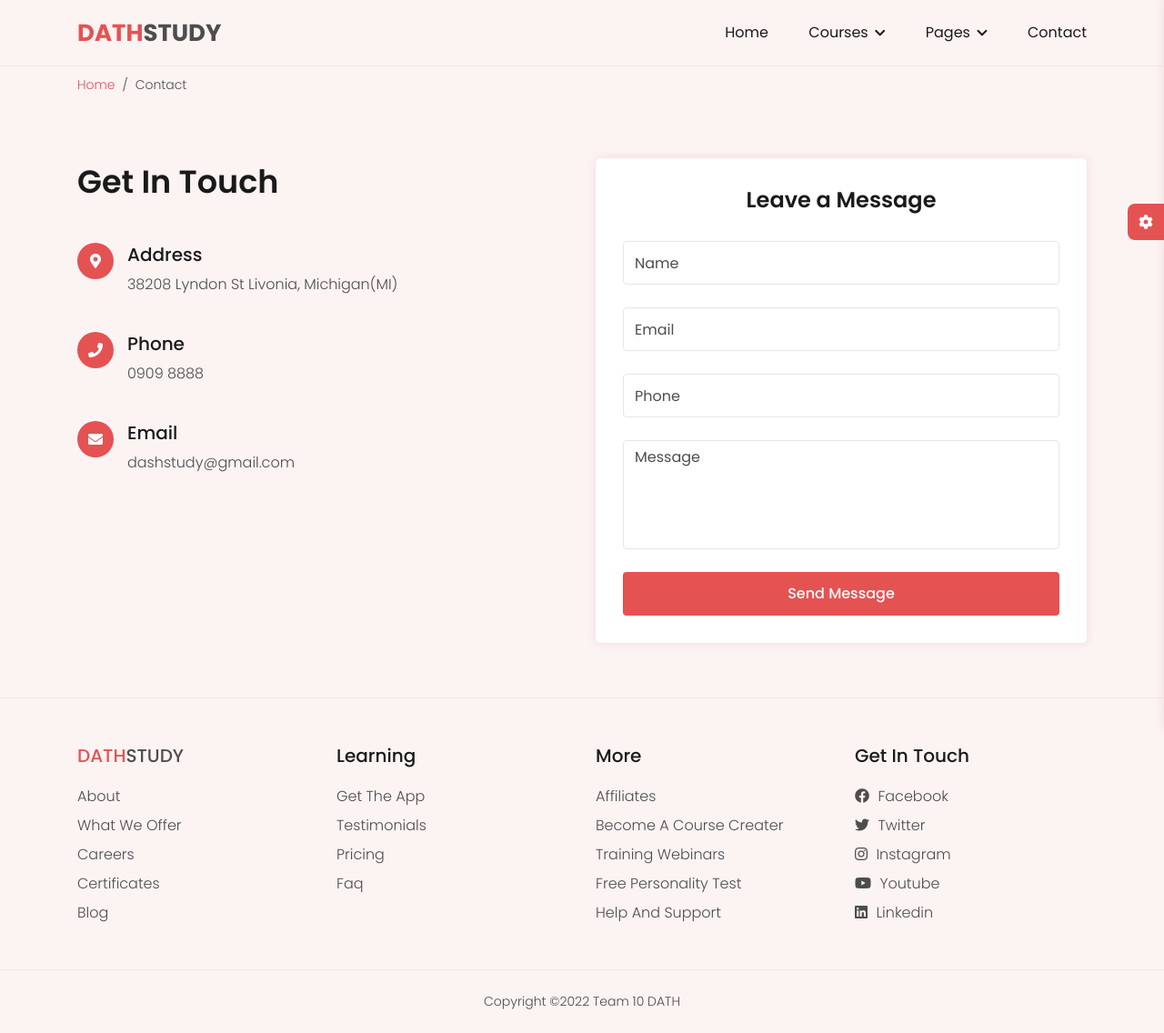
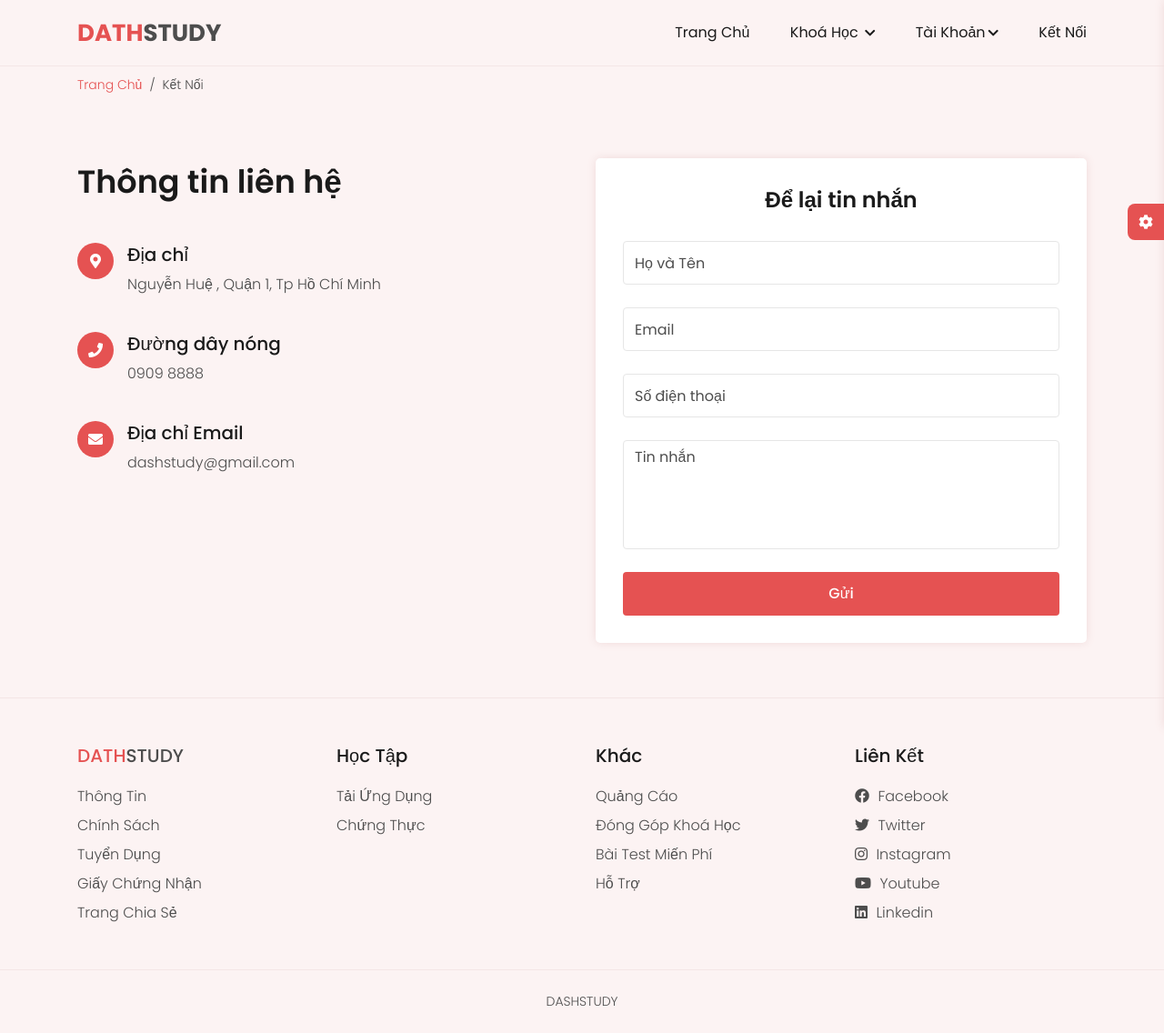
Before and after one commit to tuananh382/choisunwin.pro, a plain HTML site: page contact.html in a window 1280 px wide. Shown: the whole page at 91% size. Drawn offline with Linux system fonts and the light colour scheme.

Commit message:
Update contact.html
English to Vn

```diff
--- a/contact.html
+++ b/contact.html
@@ -38,22 +38,22 @@
             <i class="fas fa-times"></i>
           </button>
           <ul class="menu">
-            <li class="menu-item"><a href="index.html">home</a></li>
+            <li class="menu-item"><a href="index.html">trang chủ</a></li>
             <li class="menu-item menu-item-has-children">
-              <a href="#" class="js-toggle-sub-menu">courses <i class="fas fa-chevron-down"></i></a>
+              <a href="#" class="js-toggle-sub-menu">khoá học <i class="fas fa-chevron-down"></i></a>
               <ul class="sub-menu js-sub-menu">
-                 <li class="sub-menu-item"><a href="courses.html">courses</a></li>
-                 <li class="sub-menu-item"><a href="course-details.html">course details</a></li>
+                 <li class="sub-menu-item"><a href="courses.html">khoá học</a></li>
+                 <li class="sub-menu-item"><a href="course-details.html">chi tiết khoá học</a></li>
               </ul>
             </li>
             <li class="menu-item menu-item-has-children">
-              <a href="#" class="js-toggle-sub-menu">pages <i class="fas fa-chevron-down"></i></a>
+              <a href="#" class="js-toggle-sub-menu">tài khoản<i class="fas fa-chevron-down"></i></a>
               <ul class="sub-menu js-sub-menu">
-                  <li class="sub-menu-item"><a href="log-in.html">log in</a></li>
-                  <li class="sub-menu-item"><a href="sign-up.html">sign up</a></li>
+                  <li class="sub-menu-item"><a href="log-in.html">đăng nhập</a></li>
+                  <li class="sub-menu-item"><a href="sign-up.html">đăng ký</a></li>
               </ul>
             </li>
-            <li class="menu-item"><a href="contact.html">contact</a></li>
+            <li class="menu-item"><a href="contact.html">kết nối</a></li>
           </ul>
         </nav>
       </div>
@@ -66,8 +66,8 @@
     <div class="container">
       <nav aria-label="breadcrumb">
         <ol class="breadcrumb mb-0">
-          <li class="breadcrumb-item"><a href="index.html">Home</a></li>
-          <li class="breadcrumb-item active" aria-current="page">contact</li>
+          <li class="breadcrumb-item"><a href="index.html">Trang chủ</a></li>
+          <li class="breadcrumb-item active" aria-current="page">Kết nối</li>
         </ol>
       </nav>
     </div>
@@ -80,43 +80,43 @@
       <div class="row">
         <div class="col-md-6">
           <div class="section-title">
-            <p class="sub-title">Get In Touch</p>
+            <p class="sub-title">Thông tin liên hệ</p>
           </div>
           <div class="contact-items">
             <div class="contact-item">
               <div class="icon-box"><i class="fas fa-map-marker-alt"></i></div>
-              <h3>Address</h3>
-              <p>38208 Lyndon St Livonia, Michigan(MI)</p>
+              <h3>Địa chỉ</h3>
+              <p>Nguyễn Huệ , Quận 1, Tp Hồ Chí Minh</p>
             </div>
             <div class="contact-item">
               <div class="icon-box"><i class="fas fa-phone"></i></div>
-              <h3>Phone</h3>
+              <h3>Đường dây nóng</h3>
               <p>0909 8888</p>
             </div>
             <div class="contact-item">
               <div class="icon-box"><i class="fas fa-envelope"></i></div>
-              <h3>Email</h3>
+              <h3>Địa chỉ Email</h3>
               <p>dashstudy@gmail.com</p>
             </div>
           </div>
         </div>
         <div class="col-md-6">
           <div class="contact-form box">
-            <h2 class="form-title text-center">Leave a Message</h2>
+            <h2 class="form-title text-center">Để lại tin nhắn</h2>
             <form action="">
               <div class="form-group">
-                <input type="text" class="form-control" placeholder="Name">
+                <input type="text" class="form-control" placeholder="Họ và Tên">
               </div>
               <div class="form-group">
                 <input type="text" class="form-control" placeholder="Email">
               </div>
               <div class="form-group">
-                <input type="text" class="form-control" placeholder="Phone">
+                <input type="text" class="form-control" placeholder="Số điện thoại">
               </div>
               <div class="form-group">
-                <textarea class="form-control" placeholder="Message"></textarea>
+                <textarea class="form-control" placeholder="Tin nhắn"></textarea>
               </div>
-              <button type="submit" class="btn btn-block btn-theme btn-form">send message</button>
+              <button type="submit" class="btn btn-block btn-theme btn-form">Gửi</button>
             </form>
           </div>
         </div>
@@ -134,40 +134,38 @@
             <div class="footer-item">
               <h3 class="footer-logo"><span>DATH</span>Study</h3>
               <ul>
-                <li><a href="#">about</a></li>
-                <li><a href="#">what we offer</a></li>
-                <li><a href="#">careers</a></li>
-                <li><a href="#">certificates</a></li>
-                <li><a href="#">blog</a></li>
+                <li><a href="#">thông tin</a></li>
+                <li><a href="#">chính sách</a></li>
+                <li><a href="#">tuyển dụng</a></li>
+                <li><a href="#">giấy chứng nhận</a></li>
+                <li><a href="#">trang chia sẻ</a></li>
               </ul>
             </div>
           </div>
           <div class="col-sm-6 col-lg-3">
             <div class="footer-item">
-              <h3>learning</h3>
+              <h3>Học tập</h3>
               <ul>
-                <li><a href="#">get the app</a></li>
-                <li><a href="#">testimonials</a></li>
-                <li><a href="#">pricing</a></li>
-                <li><a href="#">faq</a></li>
+                <li><a href="#">tải ứng dụng</a></li>
+                <li><a href="#">chứng thực</a></li>
+
               </ul>
             </div>
           </div>
           <div class="col-sm-6 col-lg-3">
             <div class="footer-item">
-              <h3>more</h3>
+              <h3>Khác</h3>
               <ul>
-                <li><a href="#">affiliates</a></li>
-                <li><a href="#">become a course creater</a></li>
-                <li><a href="#">training webinars</a></li>
-                <li><a href="#">free personality test</a></li>
-                <li><a href="#">help and support</a></li>
+                <li><a href="#">quảng cáo</a></li>
+                <li><a href="#">đóng góp khoá học</a></li>
+                <li><a href="#">bài test miến phí</a></li>
+                <li><a href="#">hỗ trợ</a></li>
               </ul>
             </div>
           </div>
           <div class="col-sm-6 col-lg-3">
             <div class="footer-item">
-              <h3>get in touch</h3>
+              <h3>liên kết</h3>
               <ul>
                 <li><a href="#"><i class="fab fa-facebook social-icon"></i> facebook</a></li>
                 <li><a href="#"><i class="fab fa-twitter social-icon"></i> twitter</a></li>
@@ -182,7 +180,7 @@
     </div>
     <div class="footer-bottom">
       <div class="container">
-        <p class="m-0 py-4 text-center">Copyright &copy;2022 Team 10 DATH</p>
+        <p class="m-0 py-4 text-center">DASHSTUDY</p>
       </div>
     </div>
   </footer>
@@ -196,9 +194,9 @@
    <div class="style-switcher-toggler js-style-switcher-toggler">
      <i class="fas fa-cog"></i>
    </div>
-  <h3>Style Switcher</h3>
+   <h3>thay đổi kiểu</h3>
    <div class="style-switcher-item">
-    <p class="mb-2">Theme Colors</p>
+     <p class="mb-2">màu sắc</p>
      <!-- theme colors -->
      <div class="theme-colors js-theme-colors">
        <button type="button" data-js-theme-color="color-1" class="js-theme-color-item color-1"></button>
@@ -211,13 +209,13 @@
    <div class="style-switcher-item">
     <div class="form-check form-switch">
       <input class="form-check-input js-dark-mode" type="checkbox" role="switch" id="dark-mode">
-     <label class="form-check-label" for="dark-mode">Dark Mode</label>
+      <label class="form-check-label" for="dark-mode">Chế độ tối</label>
     </div>
    </div>
    <div class="style-switcher-item">
     <div class="form-check form-switch">
       <input class="form-check-input js-glass-effect" type="checkbox" role="switch" id="glass-effect">
-     <label class="form-check-label" for="glass-effect">Glass Effect</label>
+      <label class="form-check-label" for="glass-effect">Hiệu ứng</label>
     </div>
    </div>
 </div>
```
Lines whose indentation alone changed are shown as unchanged.
